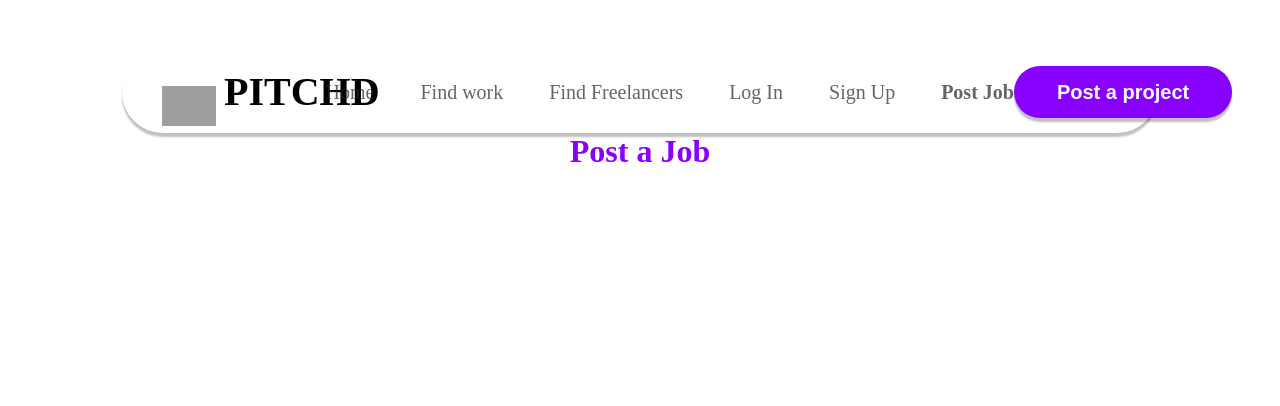
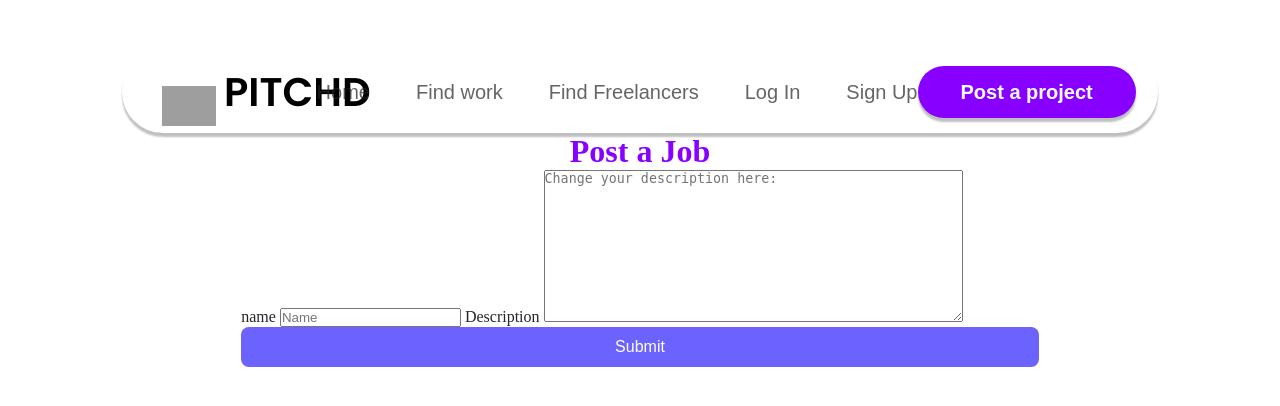
Before and after one commit to abbyxianggu/Freelancer-site---Project, a Flask app: page /post_job in a window 1280 px wide. Shown: the top 406 px of the page. Run offline with Flask 3, Linux system fonts and the light colour scheme; tables that the repository leaves empty hold one stand-in row (values such as "Sample post"); grey boxes are pictures that could not be loaded.

Commit message:
signup login profile find freelancer stuff

```diff
--- a/2026 Software Engineering Project Code/PITCHD/authentication.py
+++ b/2026 Software Engineering Project Code/PITCHD/authentication.py
@@ -3,6 +3,7 @@ from .database import User
 from .import db
 from werkzeug.security import generate_password_hash, check_password_hash
 from flask_login import login_user, login_required, logout_user, current_user
+import datetime
 
 authentication = Blueprint("authentication", __name__)
 
@@ -22,7 +23,7 @@ def login():
                 flash("Incorrect password, try again.", category='error')
         else:
             flash("Email does not exist.", category='error')
-    return render_template("login.html")
+    return render_template("login.html", user=current_user)
 
 @authentication.route("/logout")
 def logout():
@@ -35,39 +36,53 @@ def signup():
         email = request.form["email"]
         password1 = request.form["password"]
         password2 = request.form["confirm_password"]
+        username = request.form["username"]
         print(f"EMAIL: {email}")
         print(f"PASSWORD: {password1} {password2}")
         if (len(password1) < 6):
             flash("password issue", category='error')
         elif len(email) < 4:
             flash("Email must be longer than 4 characters", category='error')
+        elif User.query.filter_by(username=username).first():
+            flash("Username already exists", category='error')
+        elif User.query.filter_by(email=email).first():
+            flash("Email already exists", category='error')
         else:
             flash("Account created!", category='success')
+            print(request.form["is_freelancer"])
+            is_freelancer = False
+            if request.form["is_freelancer"] != "None":
+                is_freelancer = True
+
             new_user = User(
                 username = request.form["username"],
                 firstname = request.form["firstname"],
                 lastname = request.form["lastname"],
-                description = request.form["description"],
+                description = "UNSPECIFIED",
+                email = request.form["email"],
                 password = generate_password_hash(password1),
-                date_of_birth = request.form["dob"]
+                date_of_birth = datetime.datetime.strptime(request.form["dob"], "%Y-%m-%d").date(),
+                is_freelancer = False
             )
+
             db.session.add(new_user)
             db.session.commit()
             login_user(new_user, remember=True)
-            return redirect(url_for("authentication.login"))
+            return redirect(url_for("page.profile"))
 
         # else we just enter the request
 
-    return render_template('sign_up.html')
+    return render_template('sign_up.html', user=current_user)
 
 @authentication.route("/post_job")
 def postjob():
-    return render_template('post_job.html')
+    users=User.query.all()
+    return render_template('post_job.html', user=current_user, users=users)
 
 @authentication.route("/find_freelancer")
 def findfreelancer():
-    return render_template('find_freelancer.html')
+    return render_template('find_freelancer.html', user=current_user)
 
 @authentication.route("/find_work")
 def findwork():
-    return render_template('find_work.html')
+    return render_template('find_work.html', user=current_user)
--- a/2026 Software Engineering Project Code/PITCHD/database.py
+++ b/2026 Software Engineering Project Code/PITCHD/database.py
@@ -10,6 +10,7 @@ class User(db.Model, UserMixin):
     description = db.Column(db.String(500))
     password = db.Column(db.String(150))
     date_of_birth = db.Column(db.Date)
+    is_freelancer = db.Column(db.Boolean, default=True, nullable=False)
 
 
 class Task (db.Model):
--- a/2026 Software Engineering Project Code/PITCHD/static/signup.css
+++ b/2026 Software Engineering Project Code/PITCHD/static/signup.css
@@ -3,7 +3,7 @@
     background: white;
     padding: 2rem;
     border-radius: 12px;
-    box-shadow: 0 2px 12px rgba(0,0,0,0.08);
+    box-shadow: 0 2px 12px rgba(0,0,0,1);
      width: 100%;
     max-width: 360px;
 }
--- a/2026 Software Engineering Project Code/PITCHD/static/style.css
+++ b/2026 Software Engineering Project Code/PITCHD/static/style.css
@@ -104,6 +104,7 @@ button { cursor: pointer;}
   font-weight: 600;
   color: var(--color-black);
   line-height: 1;
+  font-family: 'Poppins', sans-serif;
 }
 
 .navbar__links {
@@ -121,6 +122,7 @@ button { cursor: pointer;}
   white-space: nowrap;
   transition: opacity 0.2s;
   padding-top: 15px;
+  font-family: 'Arial', sans-serif;
 }
 .navbar__links a:hover { opacity: 1; }
 .navbar__links .navbar__link--active {
--- a/2026 Software Engineering Project Code/PITCHD/templates/base.html
+++ b/2026 Software Engineering Project Code/PITCHD/templates/base.html
@@ -2,7 +2,6 @@
 <html>
 <title>{% block title %} BASE {% endblock %}</title>
 
-<!--Link to BOOTSTRAP and ICON CDN stuff, not super important to know-->
 <link href="https://fonts.googleapis.com/css2?family=Poppins:wght@400;500;600;700;800&display=swap" rel="stylesheet" />
 <link rel="stylesheet" href="{{ url_for('static', filename='style.css') }}">
 
@@ -22,9 +21,16 @@
         <li><a href="/" id="home_nav">Home</a></li>
         <li><a href="/find_work" id="find_work_nav">Find work</a></li>
         <li><a href="/find_freelancer" id="find_freelancer_nav">Find Freelancers</a></li>
+        {% if user.is_authenticated%}
+        <li><a href="/post_job" id="post_job_nav">Post Job</a></li>
+        <li><a href="/profile" id="profile_nav">Profile</a></li>
+        <li><a href="/logout" id="logout_nav">Log Out</a></li>
+        {% else %}
         <li><a href="/login" id="login_nav">Log In</a></li>
         <li><a href="/sign_up" id="signup_nav">Sign Up</a></li>
-        <li><a href="/post_job" id="post_job_nav">Post Job</a></li>
+        {% endif %}
+
+
       </ul>
 
       <button class="navbar__cta" href="postjob">Post a project</button>
--- a/2026 Software Engineering Project Code/PITCHD/templates/find_work.html
+++ b/2026 Software Engineering Project Code/PITCHD/templates/find_work.html
@@ -6,6 +6,7 @@
 <style>
 #find_work_nav{
   font-weight:bold;
+  border-bottom: 2px solid #8800ff;
 }
 </style>
 <h1 style="color:#8800ff; text-align:center;">Find work</h1>
--- a/2026 Software Engineering Project Code/PITCHD/templates/landing.html
+++ b/2026 Software Engineering Project Code/PITCHD/templates/landing.html
@@ -6,6 +6,7 @@
 <style>
 #home_nav{
   font-weight:bold;
+  border-bottom: 2px solid #8800ff;
 }
 </style>
 
--- a/2026 Software Engineering Project Code/PITCHD/templates/login.html
+++ b/2026 Software Engineering Project Code/PITCHD/templates/login.html
@@ -7,9 +7,10 @@
 <style>
 #login_nav{
   font-weight:bold;
+  border-bottom: 2px solid #8800ff;
 }
 </style>
-<h1 style="color:#8800ff; text-align:center;">Login</h1>
+<h1 style="color:#8800ff; text-align:center; margin-top:70px;">Login</h1>
 <div style="display: flex; justify-content: center; align-items: center;">
   <form class="card" style="justify-content: center;" method="POST">
     <h2>Login to your account</h2>
@@ -22,6 +23,7 @@
     <label for="confirm">Confirm password</label>
     <input type="password" id="confirm" placeholder="••••••••", name="confirm_password"/>
     <button type="submit" style="width: 100%; padding: 0.7rem; background: #6c63ff; color: white; border: none; border-radius: 8px; font-size: 1rem;">Log in</button>
+    <p>Don't have an account? <a href="sign_up" style="color: #6c63ff; text-decoration: none;">Sign up</a></p>
   </form>
 </div>
 
--- a/2026 Software Engineering Project Code/PITCHD/templates/post_job.html
+++ b/2026 Software Engineering Project Code/PITCHD/templates/post_job.html
@@ -6,7 +6,28 @@
 <style>
 #post_job_nav{
   font-weight:bold;
+  border-bottom: 2px solid #8800ff;
 }
 </style>
 <h1 style="color:#8800ff; text-align:center;">Post a Job</h1>
+
+    <div style="display: flex; justify-content: center; align-items: center;">
+    <!---->
+
+
+
+    <form class="card" style="justify-content: center;" method="POST">
+    <label for="name">name</label>
+    <input type="text" id="name" placeholder="Name" name="name"/>
+    <label for="description">Description</label>
+
+    <textarea type="text" id="find_freelancer" placeholder="Change your description here:" name="description" rows="10" cols="50"></textarea>
+
+    <button type="submit" style="width: 100%; padding: 0.7rem; background: #6c63ff; color: white; border: none; border-radius: 8px; font-size: 1rem;">Submit</button>
+  </form>
+</div>
+
+  </form>
+</div>
+
 {% endblock %}
--- a/2026 Software Engineering Project Code/PITCHD/templates/sign_up.html
+++ b/2026 Software Engineering Project Code/PITCHD/templates/sign_up.html
@@ -7,9 +7,10 @@
 <style>
 #signup_nav{
   font-weight:bold;
+  border-bottom: 2px solid #8800ff;
 }
 </style>
-<h1 style="color:#8800ff; text-align:center;">Signup</h1>
+<h1 style="color:#8800ff; text-align:center; margin-top: 70px; ">Signup</h1>
 <div style="display: flex; justify-content: center; align-items: center;">
   <form class="card" style="justify-content: center;" method="POST">
     <h2>Create an account</h2>
```
Also changed, not shown: 2026 Software Engineering Project Code/PITCHD/__init__.py (+8 -0 lines), 2026 Software Engineering Project Code/PITCHD/page.py (+16 -4 lines), 2026 Software Engineering Project Code/PITCHD/templates/find_freelancer.html (+10 -0 lines), 2026 Software Engineering Project Code/PITCHD/templates/profile.html (+32 -0 lines), 2026 Software Engineering Project Code/instance/database.db.
